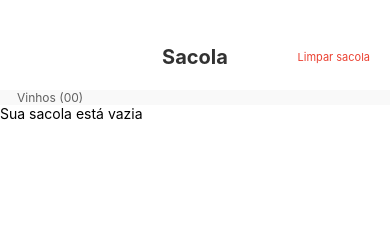
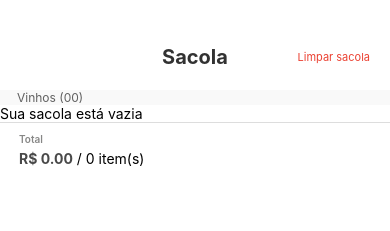
Before and after one commit to RodrigoGottschall/appMz-, a React Native app in the folder mercadinho-do-ze/: screen /BagScreen in a window 390 px wide. Shown: the top 231 px of the page. Built offline with nearby package versions, Linux system fonts and the light colour scheme.

Commit message:
footer correction and boy in BagScreen implementation

```diff
--- /dev/null
+++ b/mercadinho-do-ze/components/BagScreen/Body.tsx
@@ -0,0 +1,152 @@
+import React, { useState, useEffect, useRef } from "react";
+import {
+  View,
+  Text,
+  StyleSheet,
+  FlatList,
+  TouchableOpacity,
+} from "react-native";
+import WineCard from "./Card/WineCard";
+import { useNavigation } from "@react-navigation/native";
+import { useWineContext } from "../../context/WineContext";
+import { useCounterContext } from "../../context/CounterContext";
+
+const Body: React.FC = () => {
+  const navigation = useNavigation();
+  const { addToCart } = useWineContext();
+  const { selectedWines, setSelectedWines } = useCounterContext();
+
+  const prevSelectedWines = useRef(selectedWines);
+
+  const wines = [
+    {
+      id: 1,
+      name: "Vinho Brasileiro Parreiras do Sul Suave Tinto 1l",
+      price: 19.49,
+      image: require("../../assets/vinho1.png"),
+    },
+    {
+      id: 2,
+      name: "Vinho Brasileiro Pergola Seco Tinto 1L",
+      price: 15.99,
+      image: require("../../assets/vinho2.png"),
+    },
+    {
+      id: 3,
+      name: "Vinho Brasileiro Parreiras do Sul Suave Tinto 1l",
+      price: 7.99,
+      image: require("../../assets/vinho3.png"),
+    },
+  ];
+
+  const handleWinePress = (wineId: number) => {
+    setSelectedWines((prevSelected) => ({
+      ...prevSelected,
+      [wineId]: (prevSelected[wineId] || 0) + 1,
+    }));
+  };
+
+  const handleDecrease = (wineId: number) => {
+    setSelectedWines((prevSelected) => {
+      const newQuantity = (prevSelected[wineId] || 0) - 1;
+
+      if (newQuantity === 0) {
+        const { [wineId]: _, ...rest } = prevSelected;
+        return rest;
+      } else {
+        return { ...prevSelected, [wineId]: newQuantity };
+      }
+    });
+  };
+
+  const calculateTotal = () => {
+    return wines.reduce((total, wine) => {
+      const quantity = selectedWines[wine.id] || 0;
+      return total + wine.price * quantity;
+    }, 0);
+  };
+
+  const calculateTotalItems = () => {
+    return Object.values(selectedWines).reduce(
+      (total, quantity) => total + (quantity || 0),
+      0
+    );
+  };
+
+  useEffect(() => {
+    if (prevSelectedWines.current !== selectedWines) {
+      for (const wineId in selectedWines) {
+        const quantity = selectedWines[wineId];
+        if (quantity > 0) {
+          const wineItem = wines.find((wine) => wine.id === parseInt(wineId));
+          if (wineItem) {
+            addToCart({ ...wineItem, quantity });
+          }
+        }
+      }
+      prevSelectedWines.current = selectedWines;
+    }
+  }, [addToCart, wines]);
+
+  return (
+    <View style={styles.bodyContainer}>
+      <View style={styles.calculationContainer}>
+        <View style={styles.totalContainer}>
+          <Text style={styles.totalLabel}>Total</Text>
+          <View style={styles.valueAndItems}>
+            <Text style={styles.totalPrice}>
+              R$ {calculateTotal().toFixed(2)}
+            </Text>
+            <Text style={styles.itemCounterText}>
+              {" "}
+              / {calculateTotalItems()} item(s)
+            </Text>
+          </View>
+        </View>
+      </View>
+    </View>
+  );
+};
+
+const styles = StyleSheet.create({
+  bodyContainer: {
+    height: 700,
+  },
+  calculationContainer: {
+    flexDirection: "row",
+    justifyContent: "space-between",
+    alignItems: "center",
+    paddingTop: 10,
+    paddingLeft: 19,
+    paddingBottom: 14,
+    borderTopWidth: 1,
+    borderTopColor: "#ddd",
+  },
+  totalContainer: {
+    alignItems: "flex-start",
+  },
+  totalLabel: {
+    fontSize: 10,
+    fontWeight: "600",
+    marginBottom: 5,
+    color: "#878786",
+  },
+  valueAndItems: {
+    display: "flex",
+    flexDirection: "row",
+  },
+  totalPrice: {
+    fontSize: 14,
+    fontWeight: "700",
+    color: "#494949",
+  },
+  itemCounter: {
+    backgroundColor: "#f0f0f0",
+    paddingHorizontal: 8,
+    paddingVertical: 4,
+    borderRadius: 4,
+    marginLeft: 8,
+  },
+});
+
+export default Body;
--- a/mercadinho-do-ze/components/Footer.tsx
+++ b/mercadinho-do-ze/components/Footer.tsx
@@ -37,6 +37,10 @@ const styles = StyleSheet.create({
     paddingHorizontal: 40,
     paddingVertical: 15,
     backgroundColor: "#F7A833",
+    position: "absolute",
+    bottom: 0,
+    left: 0,
+    right: 0,
   },
   iconContainer: {
     alignItems: "center",
--- a/mercadinho-do-ze/screens/BagScreen.tsx
+++ b/mercadinho-do-ze/screens/BagScreen.tsx
@@ -7,6 +7,7 @@ import {
   TouchableOpacity,
 } from "react-native";
 import HeaderBag from "../components/BagScreen/Header";
+import Body from "../components/BagScreen/Body";
 import Footer from "../components/Footer";
 import { useWineContext, WineItem } from "../context/WineContext";
 import CartItemCard from "../components/BagScreen/CartItemCard";
@@ -59,6 +60,7 @@ const BagScreen: React.FC = () => {
             renderItem={renderItem}
           />
         )}
+        <Body />
       </View>
       <Footer />
     </View>
```
